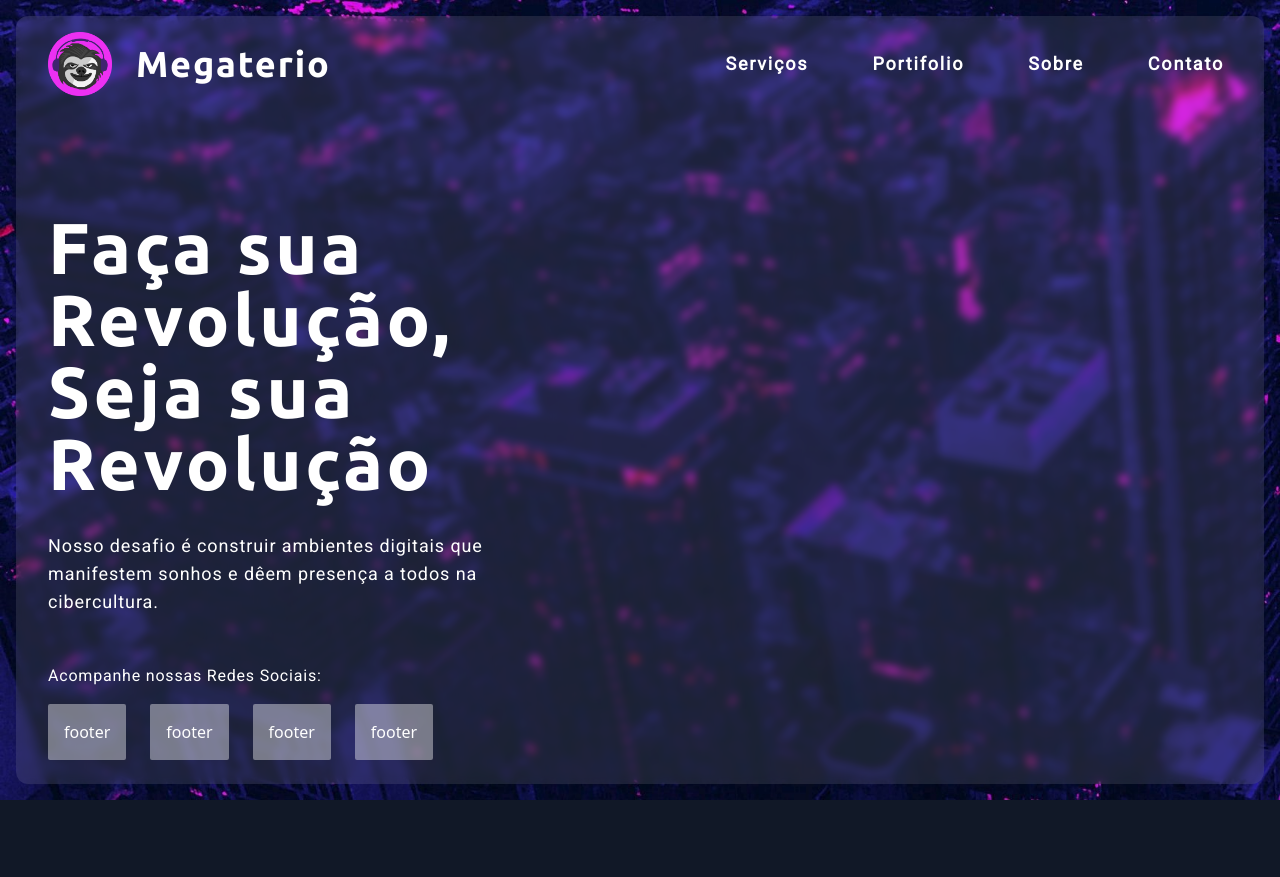
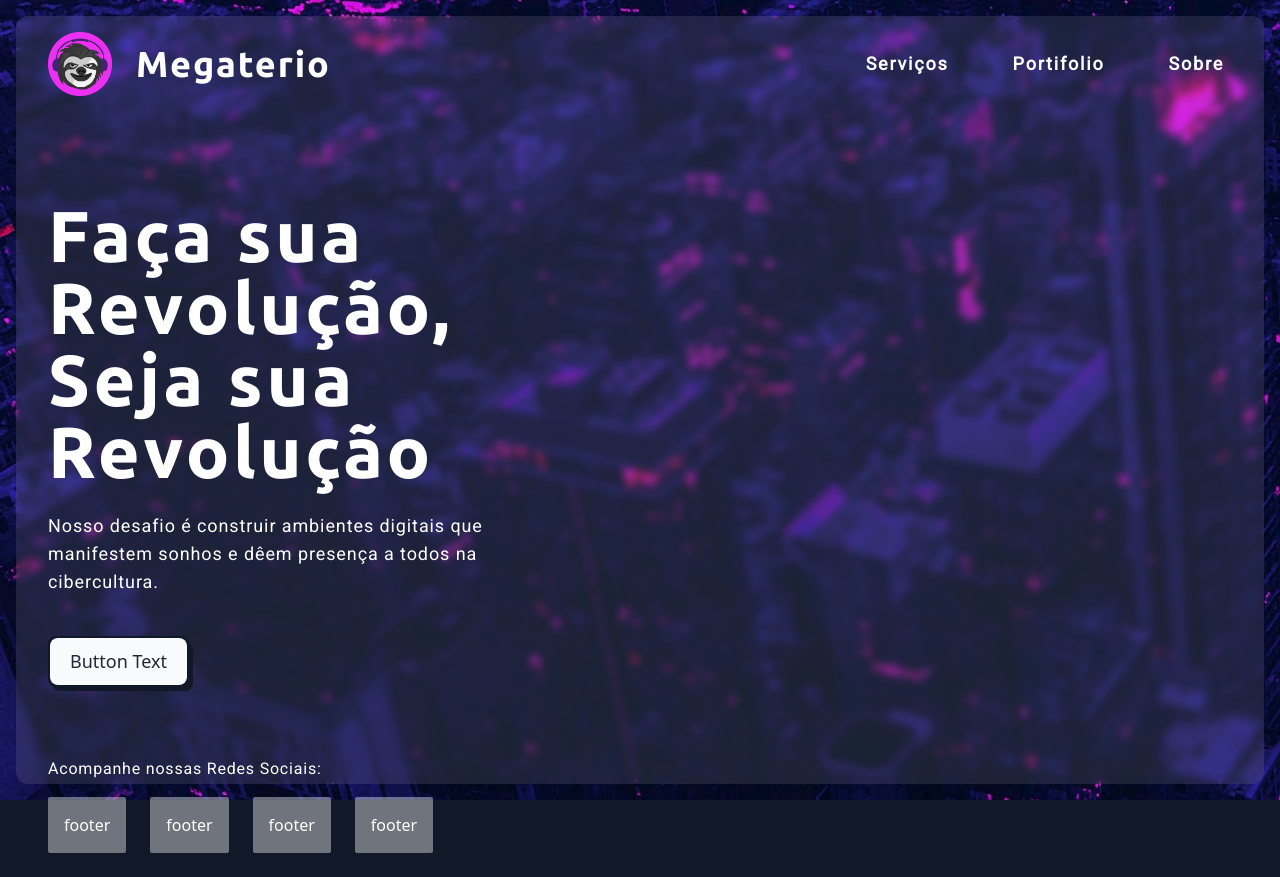
Before and after one commit to viriatonova/megaterio, a website built with webpack: page public/index.html in a window 1280 px wide. Before the commit the page ends 800 px from the top, so only its background shows below. Built offline with nearby package versions, Linux system fonts and the light colour scheme.

Commit message:
edit button contato

```diff
--- a/public/index.html
+++ b/public/index.html
@@ -10,9 +10,9 @@
     <link href="https://fonts.googleapis.com/css2?family=Ubuntu:wght@700&display=swap" rel="stylesheet">
     <link href="https://fonts.googleapis.com/css2?family=Roboto&display=swap" rel="stylesheet">
     <!-- css prod -->
-    <link href="./assets/css/index.css" rel="stylesheet">
+    <!-- <link href="./assets/css/index.css" rel="stylesheet"> -->
     <!-- css dev -->
-    <!-- <link href="./assets/css/tailwind-dev.css" rel="stylesheet"> -->
+    <link href="./assets/css/tailwind-dev.css" rel="stylesheet">
     <title>Megaterio</title>
 </head>
 
@@ -30,7 +30,6 @@
                         <li class="nav-link"><button id="btn-servicos">Serviços</button></li>
                         <li class="nav-link"><button id="btn-portifolio">Portifolio</button></li>
                         <li class="nav-link"><button id="btn-sobre" >Sobre</button></li>
-                        <li class="nav-link"><button id="" href="mailto:contato@megaterio.com.br">Contato</button></li>
                     </ul>
                 </nav>
             </header>
@@ -42,10 +41,21 @@
                         Faça sua Revolução,<br>
                         Seja sua Revolução
                     </h2>
-                    <p class="w-4/5 mt-8 text-lg tracking-wider font-roboto font-thin">
+                    <p class="w-4/5 py-4 mt-2 text-lg tracking-wider font-roboto font-thin">
                         Nosso desafio é construir ambientes digitais que manifestem
                         sonhos e dêem presença a todos na cibercultura.
                     </p>
+                    <div class="w-auto h-auto py-4 mt-2" >
+                        <a href="mailto:contato@megaterio.com.br" class="relative inline-block text-lg group">
+                            <span class="wrap-group">
+                                <span class="span-1"></span>
+                                <span class="absolute left-0 w-48 h-48 -ml-2 transition-all duration-300 origin-top-right -rotate-90 -translate-x-full translate-y-12 bg-gray-900 group-hover:-rotate-180 ease"></span>
+                                <span class="relative">Button Text</span>
+                            </span>
+                            <span class="absolute bottom-0 right-0 w-full h-12 -mb-1 -mr-1 transition-all duration-200 ease-linear bg-gray-900 rounded-lg group-hover:mb-0 group-hover:mr-0" data-rounded="rounded-lg"></span>
+                        </a>
+                        <button></button>
+                    </div>
                     <h3>Acompanhe nossas Redes Sociais:</h3>
                     <ul class="">
                         <li>footer</li>
--- a/src/tailwind.css
+++ b/src/tailwind.css
@@ -54,4 +54,19 @@
     .mega-home ul li {
         @apply w-auto h-auto p-4 bg-white/40 rounded-sm
     }
+
+    /*Especial Button*/
+
+    .wrap-group {
+        @apply relative z-10 block px-5 py-3 overflow-hidden font-medium
+        leading-tight text-gray-800 transition-colors duration-300 ease-out border-2
+        border-gray-900 rounded-lg group-hover:text-white
+    }
+
+    .span-1 {
+        @apply absolute inset-0 w-full h-full px-5 py-3 rounded-lg bg-gray-50
+    }
+
+    .span-exter {}
+
 }
```
